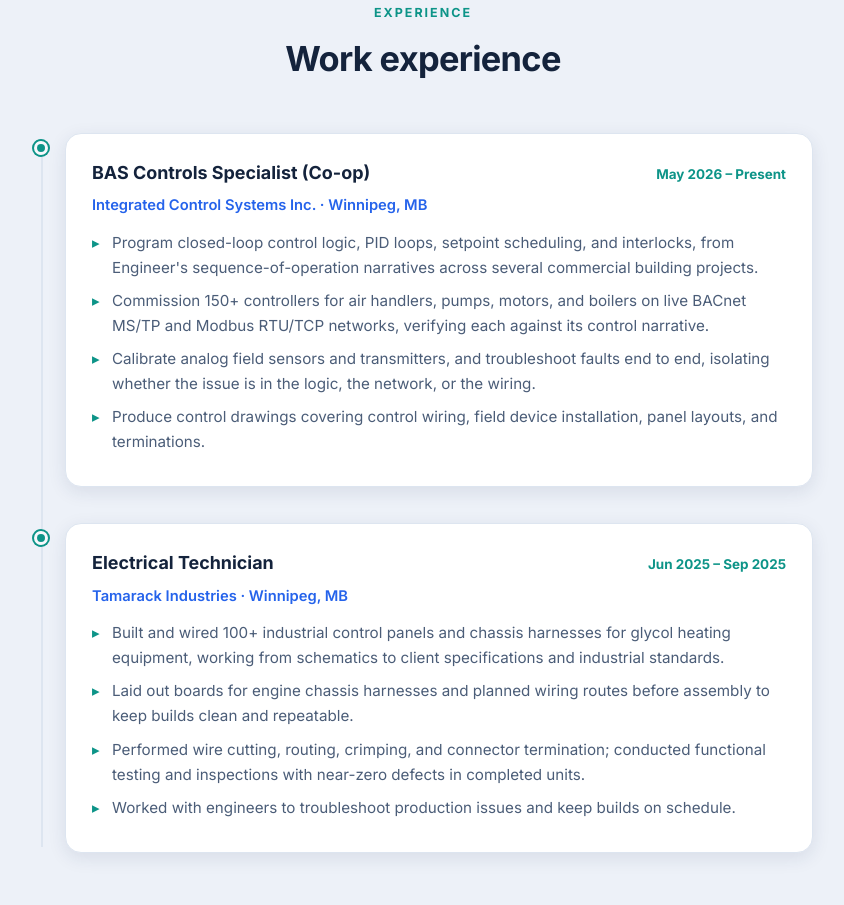
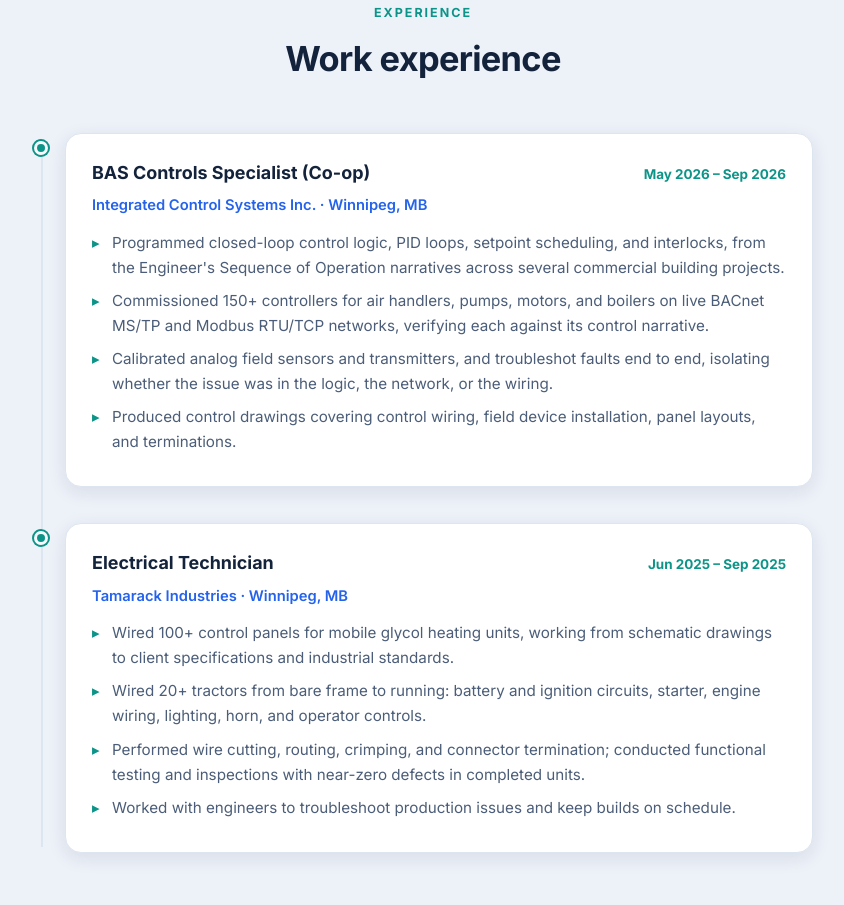
Before and after one commit to piyushshah-icet/piyushshah.github.io, a plain HTML site: page index.html in a window 1280 px wide. Shown: the part 1639-2544 px from the top of the page, without its empty margins (217-1061 px from the left). Drawn offline with Linux system fonts and the light colour scheme.

Commit message:
update sep 7

```diff
--- a/index.html
+++ b/index.html
@@ -181,17 +181,17 @@
             <div class="timeline-content">
               <div class="item-header">
                 <h3>BAS Controls Specialist (Co-op)</h3>
-                <span>May 2026 – Present</span>
+                <span>May 2026 – Sep 2026</span>
               </div>
               <p class="company">Integrated Control Systems Inc. · Winnipeg, MB</p>
               <ul>
-                <li>Program closed-loop control logic, PID loops, setpoint scheduling, and interlocks, from
-                  Engineer's sequence-of-operation narratives across several commercial building projects.</li>
-                <li>Commission 150+ controllers for air handlers, pumps, motors, and boilers on live BACnet
+                <li>Programmed closed-loop control logic, PID loops, setpoint scheduling, and interlocks, from
+                  the Engineer's Sequence of Operation narratives across several commercial building projects.</li>
+                <li>Commissioned 150+ controllers for air handlers, pumps, motors, and boilers on live BACnet
                   MS/TP and Modbus RTU/TCP networks, verifying each against its control narrative.</li>
-                <li>Calibrate analog field sensors and transmitters, and troubleshoot faults end to end,
-                  isolating whether the issue is in the logic, the network, or the wiring.</li>
-                <li>Produce control drawings covering control wiring, field device installation, panel layouts,
+                <li>Calibrated analog field sensors and transmitters, and troubleshot faults end to end,
+                  isolating whether the issue was in the logic, the network, or the wiring.</li>
+                <li>Produced control drawings covering control wiring, field device installation, panel layouts,
                   and terminations.</li>
               </ul>
             </div>
@@ -206,10 +206,10 @@
               </div>
               <p class="company">Tamarack Industries · Winnipeg, MB</p>
               <ul>
-                <li>Built and wired 100+ industrial control panels and chassis harnesses for glycol heating
-                  equipment, working from schematics to client specifications and industrial standards.</li>
-                <li>Laid out boards for engine chassis harnesses and planned wiring routes before assembly to
-                  keep builds clean and repeatable.</li>
+                <li>Wired 100+ control panels for mobile glycol heating units, working from schematic drawings
+                  to client specifications and industrial standards.</li>
+                <li>Wired 20+ tractors from bare frame to running: battery and ignition circuits, starter,
+                  engine wiring, lighting, horn, and operator controls.</li>
                 <li>Performed wire cutting, routing, crimping, and connector termination; conducted functional
                   testing and inspections with near-zero defects in completed units.</li>
                 <li>Worked with engineers to troubleshoot production issues and keep builds on schedule.</li>
```
Also changed, not shown: 1 other file.
